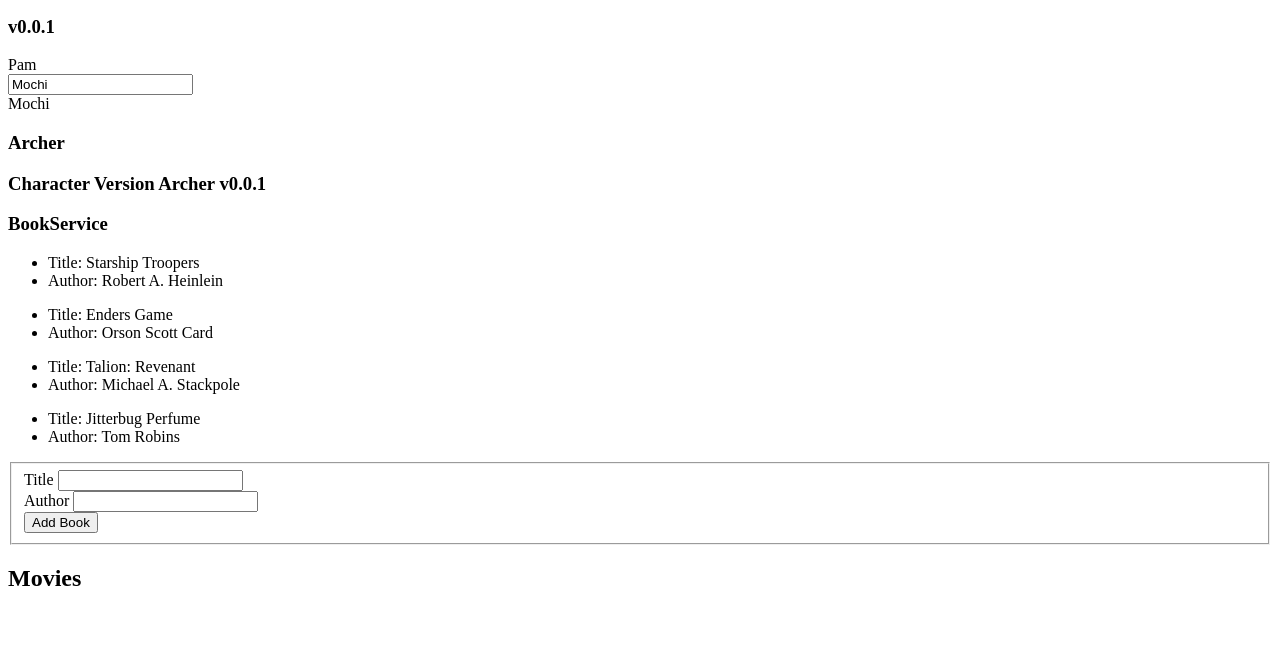
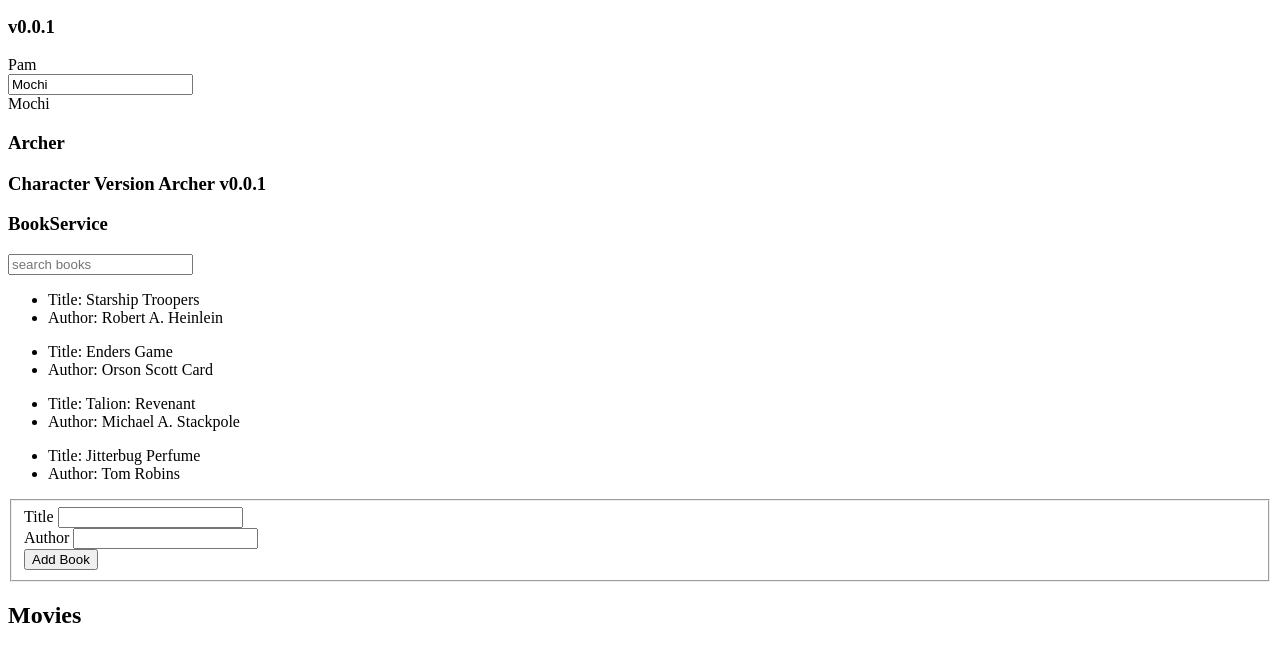
Before and after one commit to ypyang237/angular-demo, a website: page public/index.html in a window 1280 px wide. Shown: the part 101-762 px from the top of the page. Drawn offline with nearby package versions, Linux system fonts and the light colour scheme; no server answers.

Commit message:
filters books by title

```diff
--- a/public/index.html
+++ b/public/index.html
@@ -40,7 +40,8 @@
 
     <div>
       <h3>BookService</h3>
-        <ul ng-repeat="book in BookService.getBooks()">
+      <input type="text" ng-model="searchBookFilter" placeholder="search books">
+        <ul ng-repeat="book in BookService.getBooks() | filter:searchBookFilter">
           <li>
           Title: {{ book.title }}
           </li>
```
